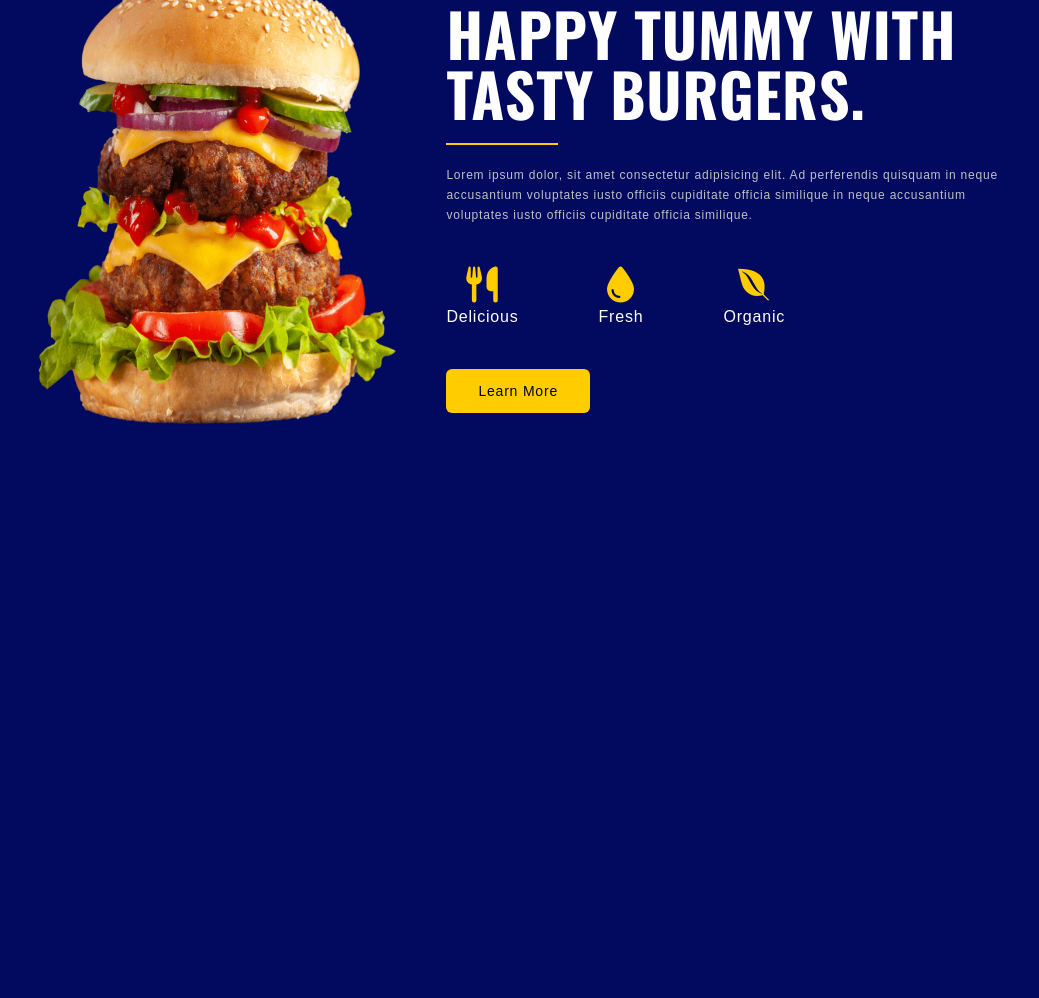
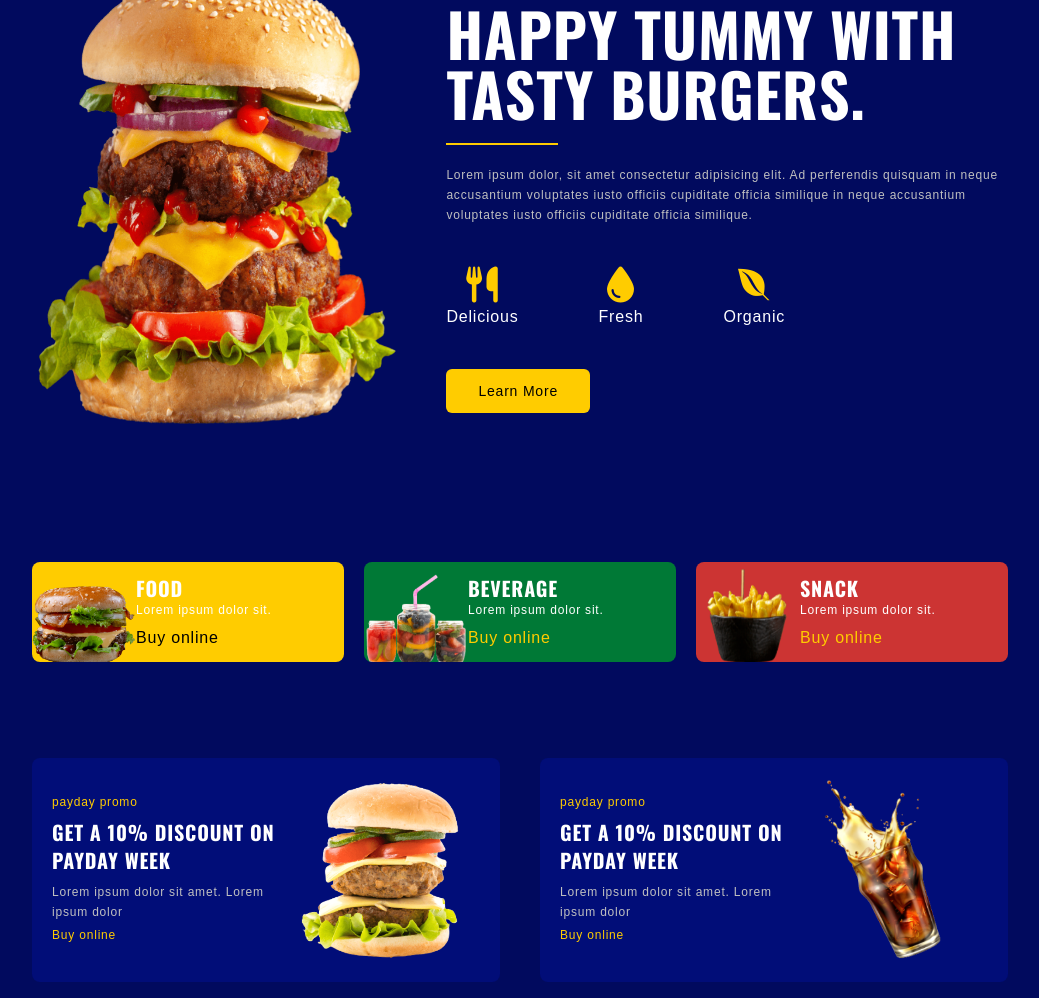
Before and after one commit to sbsakib8/project3, a website built with Vite: page index.html in a window 1280 px wide. Shown: the part 130-1128 px from the top of the page, without its empty margins (120-1159 px from the left). Before the commit the page ends 800 px from the top, so only its background shows below. Built offline with nearby package versions, Linux system fonts and the light colour scheme.

Commit message:
done promo section

```diff
--- a/index.html
+++ b/index.html
@@ -98,7 +98,96 @@
 </section>
  <!--++++++++++ home section end +++++++++++++ -->
   <!-- +++++++++++++++++++++++++++++++++++++++++ -->
-  <!--++++++++++  section start+++++++++++++ -->
+  <!--++++++++++category  section start+++++++++++++ -->
+<section id="category">
+     <div class="container flex flex-col gap-5 md:flex-row">
+        <!-- card 1 -->
+         <div class="bg-secondaryColor flex py-3 rounded-lg overflow-hidden md:flex-1">
+            <div class="basis-1/3 relative">
+                <img src="img/burger-1.png" alt="category img" class="absolute w-28 -bottom-4 hover:animate-movingY">
+            </div>
+            <div>
+                <div class="mb-2">
+                    <h4 class="card_title">Food</h4>
+                    <p class="text-xs">Lorem ipsum dolor sit.</p>
+                </div>
+                <a href="#" class="text-blackColor cursor-pointer">Buy online</a>
+            </div>
+         </div>
+
+         <!-- card 2 -->
+         <div class="bg-greenColor flex py-3 rounded-lg overflow-hidden md:flex-1">
+            <div class="basis-1/3 relative">
+                <img src="img/beverage-2.png" alt="category img" class="absolute w-28 -bottom-4 hover:animate-movingY">
+            </div>
+            <div>
+                <div class="mb-2">
+                    <h4 class="card_title">Beverage</h4>
+                    <p class="text-xs">Lorem ipsum dolor sit.</p>
+                </div>
+                <a href="#" class="text-secondaryColor cursor-pointer">Buy online</a>
+            </div>
+         </div>
+
+         <!-- card 3 -->
+         <div class="bg-redColor flex py-3 rounded-lg overflow-hidden md:flex-1">
+            <div class="basis-1/3 relative">
+                <img src="img/snack-1.png" alt="category img" class="absolute w-28 -bottom-4 hover:animate-movingY">
+            </div>
+            <div>
+                <div class="mb-2">
+                    <h4 class="card_title">Snack</h4>
+                    <p class="text-xs">Lorem ipsum dolor sit.</p>
+                </div>
+                <a href="#" class="text-secondaryColor cursor-pointer">Buy online</a>
+            </div>
+         </div>
+
+
+     </div>
+</section>
+  <!--++++++++++category  section end+++++++++++++ -->
+<!-- +++++++++++++++++++++++++++++++++++++++++ -->
+  <!--++++++++++promo section start+++++++++++++ -->
+  <section id="promo">
+    <div class="container flex flex-col gap-5 lg:gap-10 lg:flex-row">
+        <!-- card 1 -->
+         <div class="bg-primaryColorlight flex flex-col p-5 rounded-lg md:flex-row md:items-center lg:flex-row-reverse lg:flex-1">
+            <img src="img/promo-1.png" alt=" promo img" class="w-40 mx-auto hover:animate-movingY  md:mx-5">
+            <div class="space-y-2 pt-5 md:pt-0">
+                <p class="text-xs text-secondaryColor">payday promo</p>
+                <h3 class="card_title">Get A 10% DISCOUNT ON PAYDAY WEEK</h3>
+                <P class="paragraph">Lorem ipsum dolor sit amet. Lorem ipsum dolor</P>
+                <a href="#" class="text-xs text-secondaryColor">Buy online</a>
+            </div>
+         </div>
+
+         <!-- card 2 -->
+         <div class="bg-primaryColorlight flex flex-col p-5 rounded-lg md:flex-row md:items-center lg:flex-row-reverse lg:flex-1">
+            <img src="img/promo-2.png" alt=" promo img" class="w-40 mx-auto hover:animate-movingY md:mx-5">
+            <div class="space-y-2 pt-5 md:pt-0">
+                <p class="text-xs text-secondaryColor">payday promo</p>
+                <h3 class="card_title">Get A 10% DISCOUNT ON PAYDAY WEEK</h3>
+                <P class="paragraph">Lorem ipsum dolor sit amet. Lorem ipsum dolor</P>
+                <a href="#" class="text-xs text-secondaryColor">Buy online</a>
+            </div>
+         </div>
+    </div>
+
+  </section>
+
+
+
+
+
+
+
+
+
+
+
+
+
 
 
 
--- a/style.css
+++ b/style.css
@@ -22,9 +22,12 @@
 }
 @layer utilities{
 
-    .home_title{
+    .home_title,
+    .card_title{
         @apply text-4xl font-oswald font-bold uppercase lg:text-6xl;
-
+    }
+    .card_title{
+        @apply text-xl
     }
     .separetor{
         @apply w-28 h-[2px] bg-secondaryColor my-5;
```
